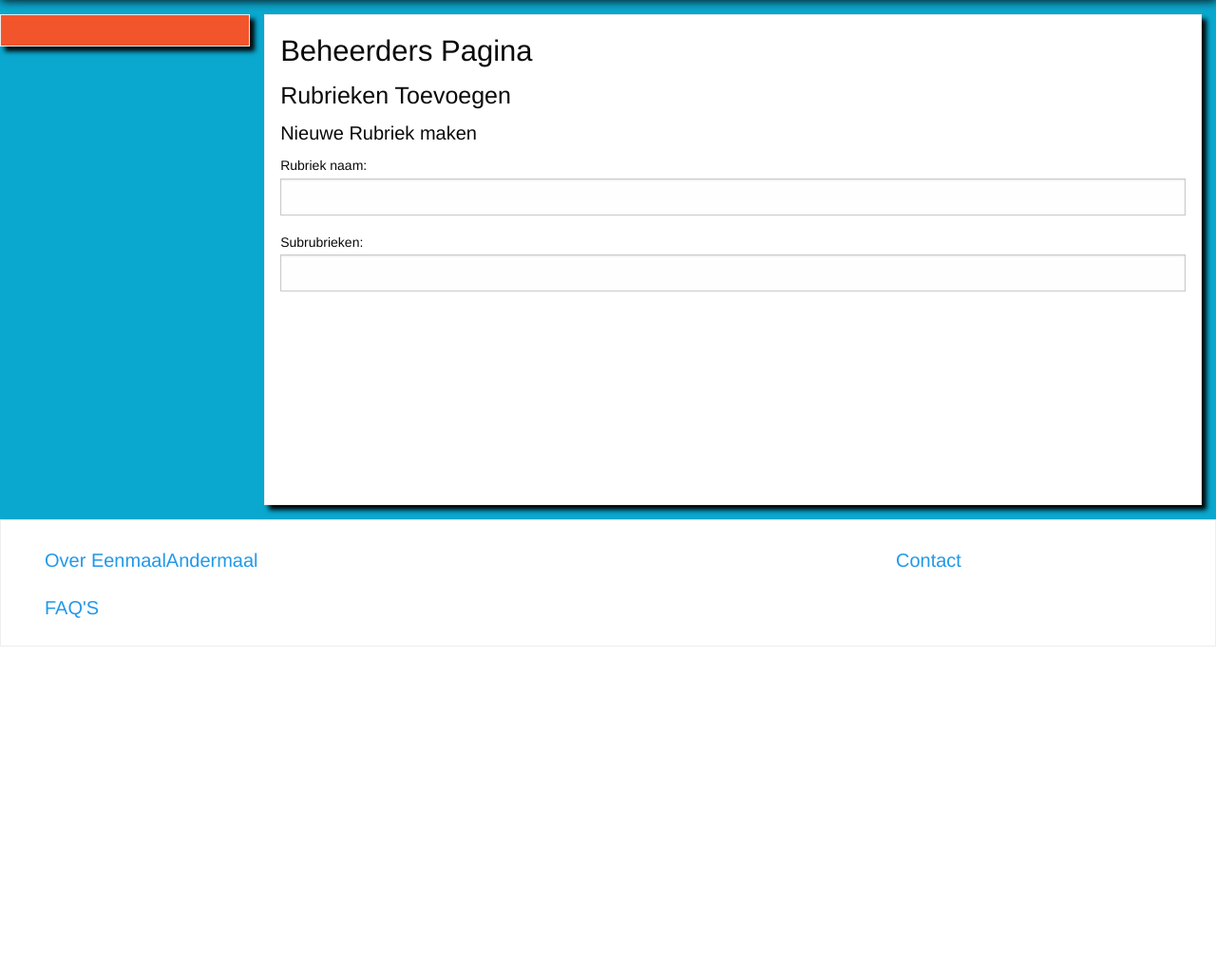
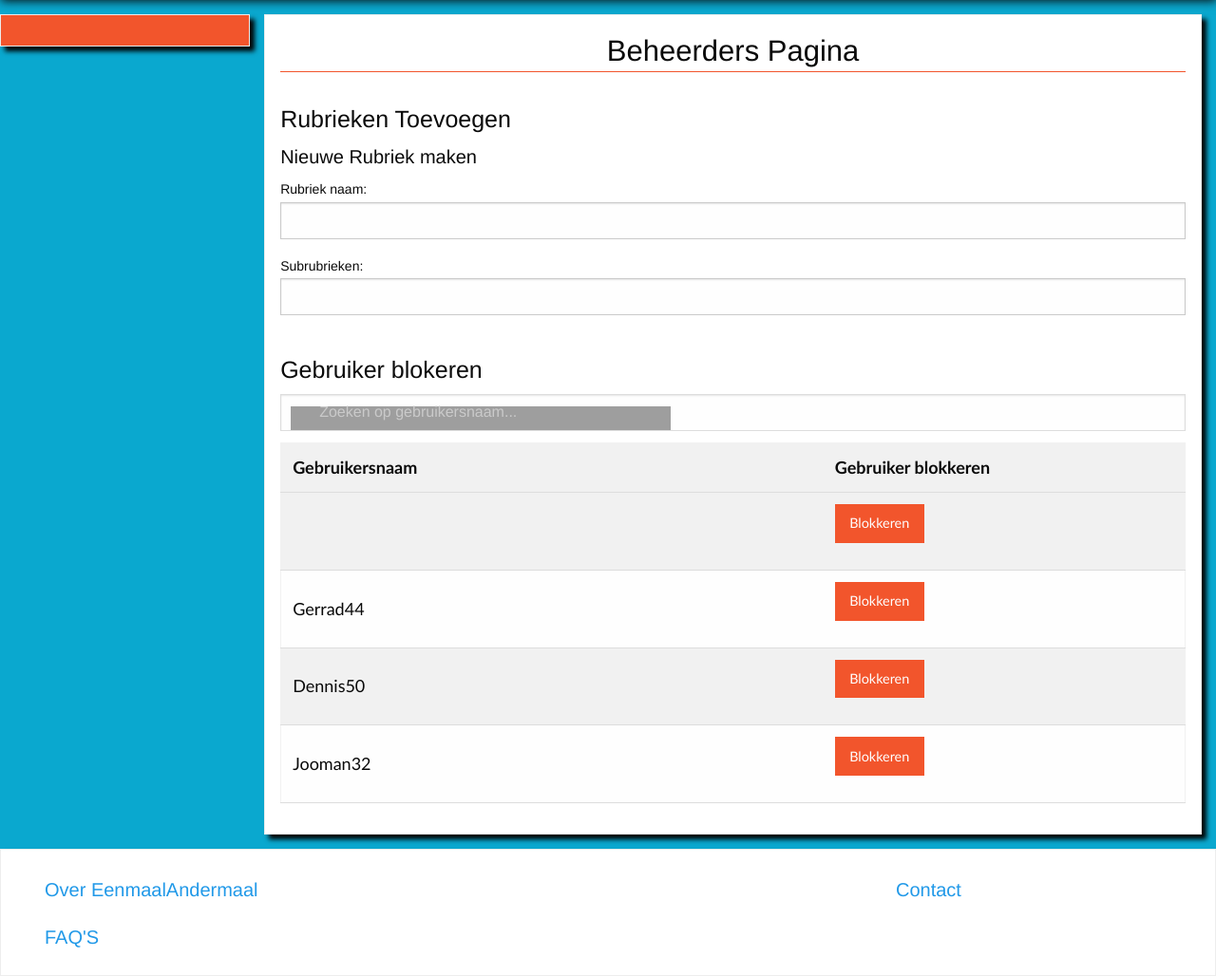
Before and after one commit to i-project-groep-14/I-project, a PHP site: page /beheerderspagina.php in a window 1280 px wide. Shown: the part 119-1147 px from the top of the page at 95% size. Before the commit the page ends 800 px from the top, so only its background shows below. Run offline with PHP 8.4, Linux system fonts and the light colour scheme; data that the repository does not hold is empty; some libraries are stand-ins or nearby versions; grey boxes are pictures that could not be loaded.

Commit message:
Beheerderspagina er kan gezocht worden op gebruiker
Gebruikers worden nog niet uit database gehaald

```diff
--- a/Website/beheerderspagina.php
+++ b/Website/beheerderspagina.php
@@ -6,7 +6,8 @@
     ?>
 
     <div class="holy-grail-middle">
-      <h3> Beheerders Pagina </h3>
+      <h3 class="InlogpaginaKopje"> Beheerders Pagina </h3>
+      <br>
       <h4> Rubrieken Toevoegen </h4>
 
 <h5> Nieuwe Rubriek maken </h5>
@@ -14,12 +15,64 @@
       <input type="text">
       <label> Subrubrieken: </label>
       <input type="text">
+<br>
+<h4> Gebruiker blokeren</h4>
 
+<input type="text" id="myInput" onkeyup="myFunction()" placeholder="Zoeken op gebruikersnaam...">
 
-
+<table id="myTable">
+  <tr class="header">
+    <th style="width:60%;">Gebruikersnaam</th>
+    <th style="width:40%;">Gebruiker blokkeren</th>
+  </tr>
+  <tr>
+    <td>
+      <?php
+      // Proberen uit database
+      $sql = "SELECT gebruikersnaam FROM gebruiker"
+        ?></td>
+    <td><input class="button" type="submit" name="verzenden_pers" value="Blokkeren"></td>
+  </tr>
+  <tr>
+    <td>Gerrad44</td>
+    <td><input class="button" type="submit" name="verzenden_pers" value="Blokkeren"></td>
+  </tr>
+  <tr>
+    <td>Dennis50</td>
+    <td><input class="button" type="submit" name="verzenden_pers" value="Blokkeren"></td>
+  </tr>
+  <tr>
+    <td>Jooman32</td>
+    <td><input class="button" type="submit" name="verzenden_pers" value="Blokkeren"></td>
+  </tr>
+</table>
 
 
     </div>
     <?php
       include_once 'aanroepingen/footer.html';
     ?>
+
+<script>
+function myFunction() {
+  // Declare variables
+  var input, filter, table, tr, td, i, txtValue;
+  input = document.getElementById("myInput");
+  filter = input.value.toUpperCase();
+  table = document.getElementById("myTable");
+  tr = table.getElementsByTagName("tr");
+
+  // Loop through all table rows, and hide those who don't match the search query
+  for (i = 0; i < tr.length; i++) {
+    td = tr[i].getElementsByTagName("td")[0];
+    if (td) {
+      txtValue = td.textContent || td.innerText;
+      if (txtValue.toUpperCase().indexOf(filter) > -1) {
+        tr[i].style.display = "";
+      } else {
+        tr[i].style.display = "none";
+      }
+    }
+  }
+}
+</script>
--- a/Website/css/Styles.css
+++ b/Website/css/Styles.css
@@ -1043,3 +1043,36 @@ padding: 5px;
     width: 100%;
   }
 }
+
+#myInput {
+  background-image: url('/css/searchicon.png'); /* Add a search icon to input */
+  background-position: 10px 12px; /* Position the search icon */
+  background-repeat: no-repeat; /* Do not repeat the icon image */
+  width: 100%; /* Full-width */
+  font-size: 16px; /* Increase font-size */
+  padding: 12px 20px 12px 40px; /* Add some padding */
+  border: 1px solid #ddd; /* Add a grey border */
+  margin-bottom: 12px; /* Add some space below the input */
+}
+
+#myTable {
+  border-collapse: collapse; /* Collapse borders */
+  width: 100%; /* Full-width */
+  border: 1px solid #ddd; /* Add a grey border */
+  font-size: 18px; /* Increase font-size */
+}
+
+#myTable th, #myTable td {
+  text-align: left; /* Left-align text */
+  padding: 12px; /* Add padding */
+}
+
+#myTable tr {
+  /* Add a bottom border to all table rows */
+  border-bottom: 1px solid #ddd;
+}
+
+#myTable tr.header, #myTable tr:hover {
+  /* Add a grey background color to the table header and on hover */
+  background-color: #f1f1f1;
+}
```
Also changed, not shown: 1 other file.
